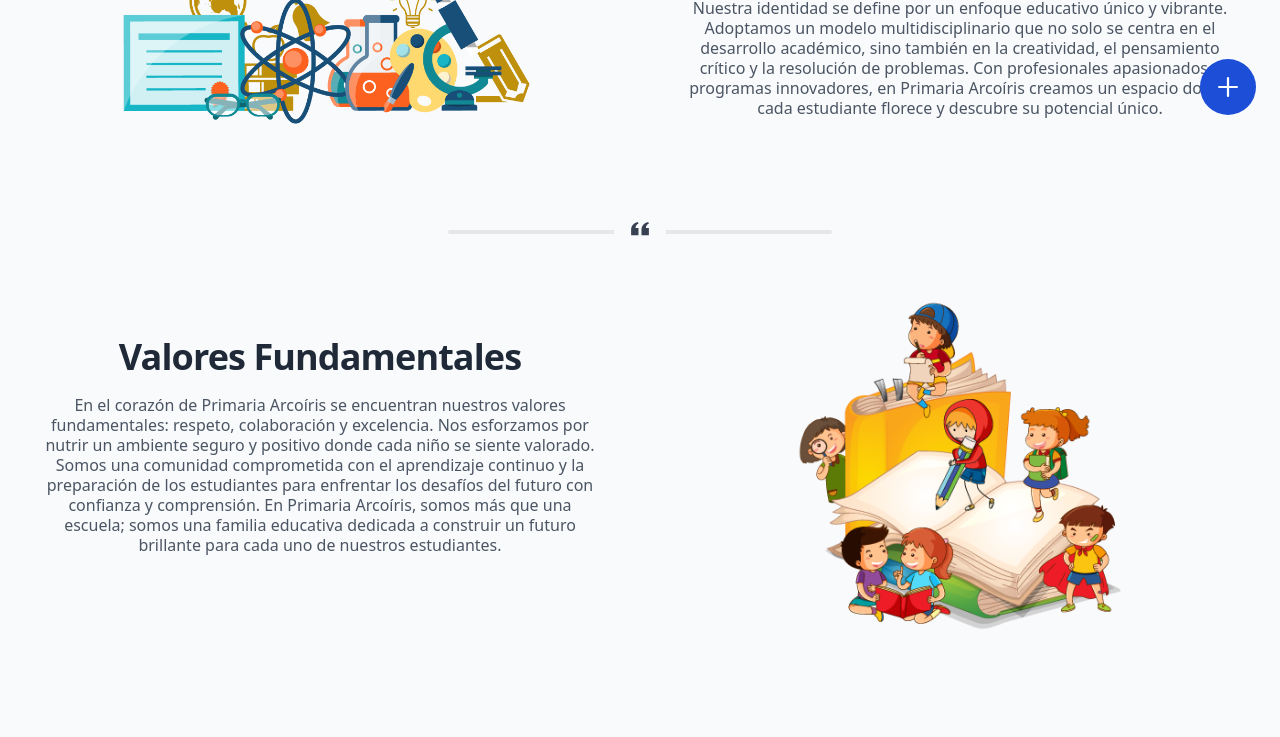
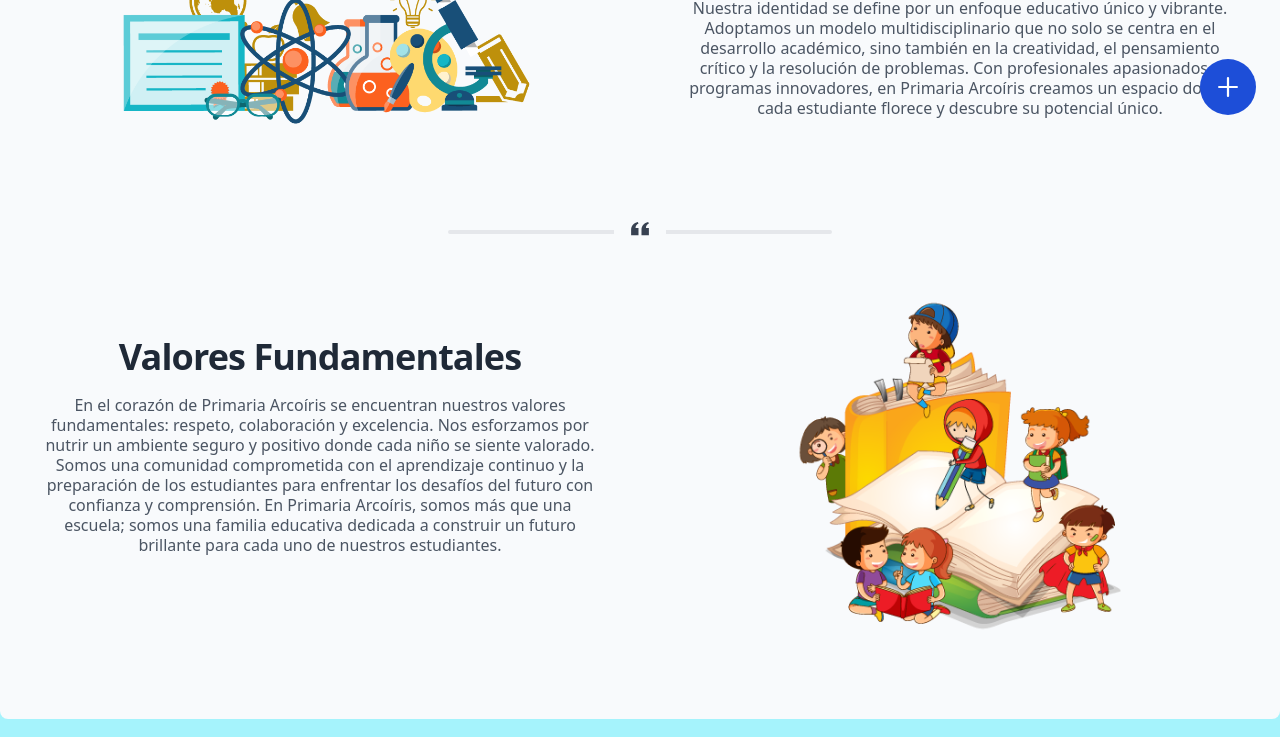
Before and after one commit to msaints10/primaria_arcoiris, a website: page quienes_somos.html in a window 1280 px wide. Shown: the part 661-1398 px from the top of the page. Drawn offline with nearby package versions, Linux system fonts and the light colour scheme.

Commit message:
se corrige nav

```diff
--- a/quienes_somos.html
+++ b/quienes_somos.html
@@ -111,9 +111,9 @@
             </div>
         </nav>
     </header>
-    <main class="bg-slate-100 dark:bg-slate-900">
-        <div class="w-full pt-32">
-            <div class="container p-20 mx-auto xl:px-0 flex flex-wrap bg-slate-50 dark:bg-slate-800">
+    <main class="bg-cyan-200 dark:bg-slate-900">
+        <div class="w-full pt-32 pb-10">
+            <div class="container p-20 mx-auto xl:px-0 flex flex-wrap rounded-lg bg-slate-50 dark:bg-slate-800">
                 <div class="flex items-center w-full lg:w-1/2 px-10">
                     <div class="max-w-2xl mb-8 mx-auto">
                         <h1
@@ -540,9 +540,9 @@
 
         function validarScroll() {
             if ($(window).scrollTop() > 0) {
-                $('#menu-nav').removeClass("bg-transparent").addClass("bg-slate-50 dark:bg-slate-900");
+                $('#menu-nav').removeClass("bg-transparent").addClass("bg-slate-50 dark:bg-slate-900 shadow-md");
             } else {
-                $('#menu-nav').removeClass("bg-slate-50 dark:bg-slate-900").addClass("bg-transparent");
+                $('#menu-nav').removeClass("bg-slate-50 dark:bg-slate-900 shadow-md").addClass("bg-transparent");
             }
         }
 
```
Also changed, not shown: contacto.html (+2 -2 lines), index.html (+2 -2 lines), mision_vision.html (+2 -2 lines), nuestro_personal.html (+2 -2 lines).
